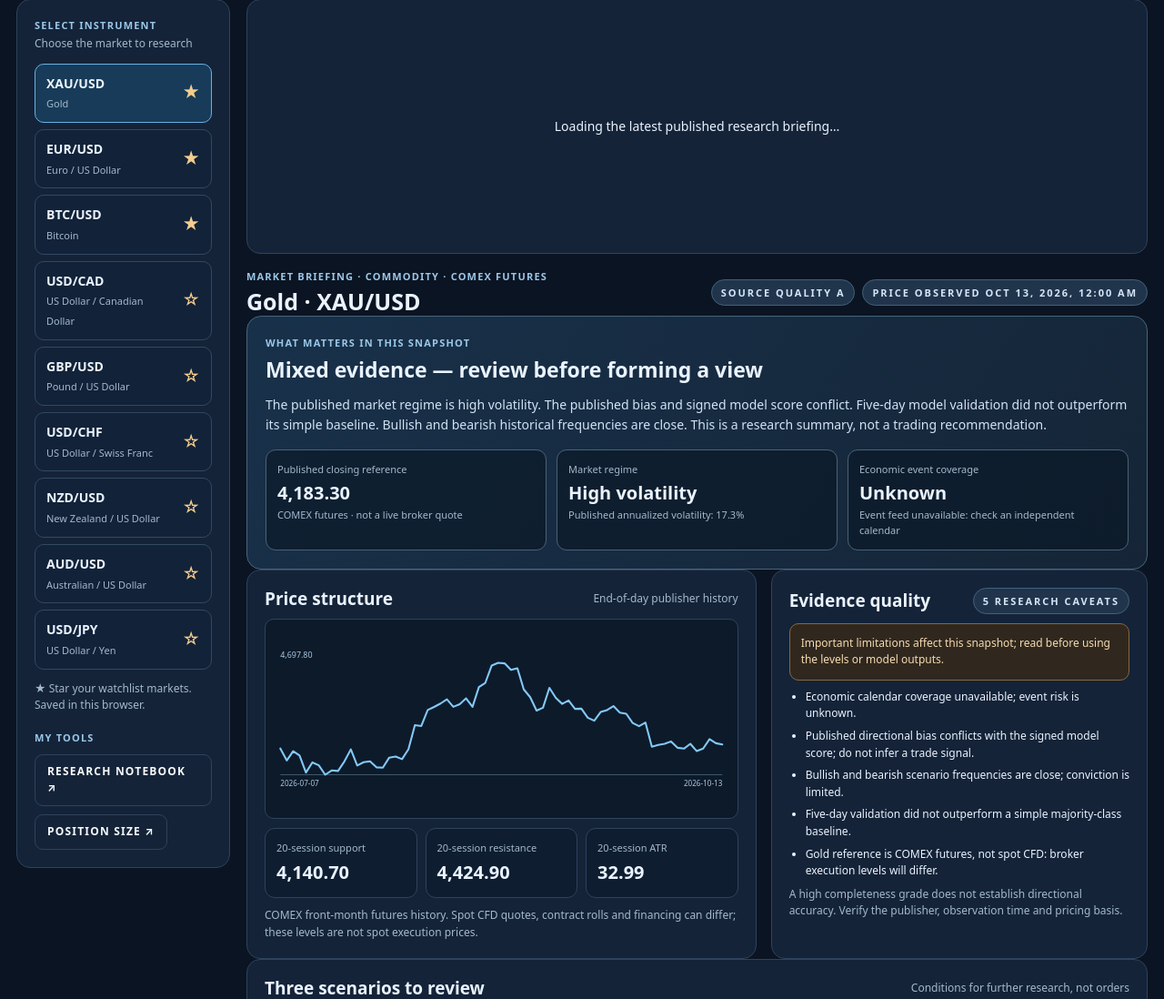
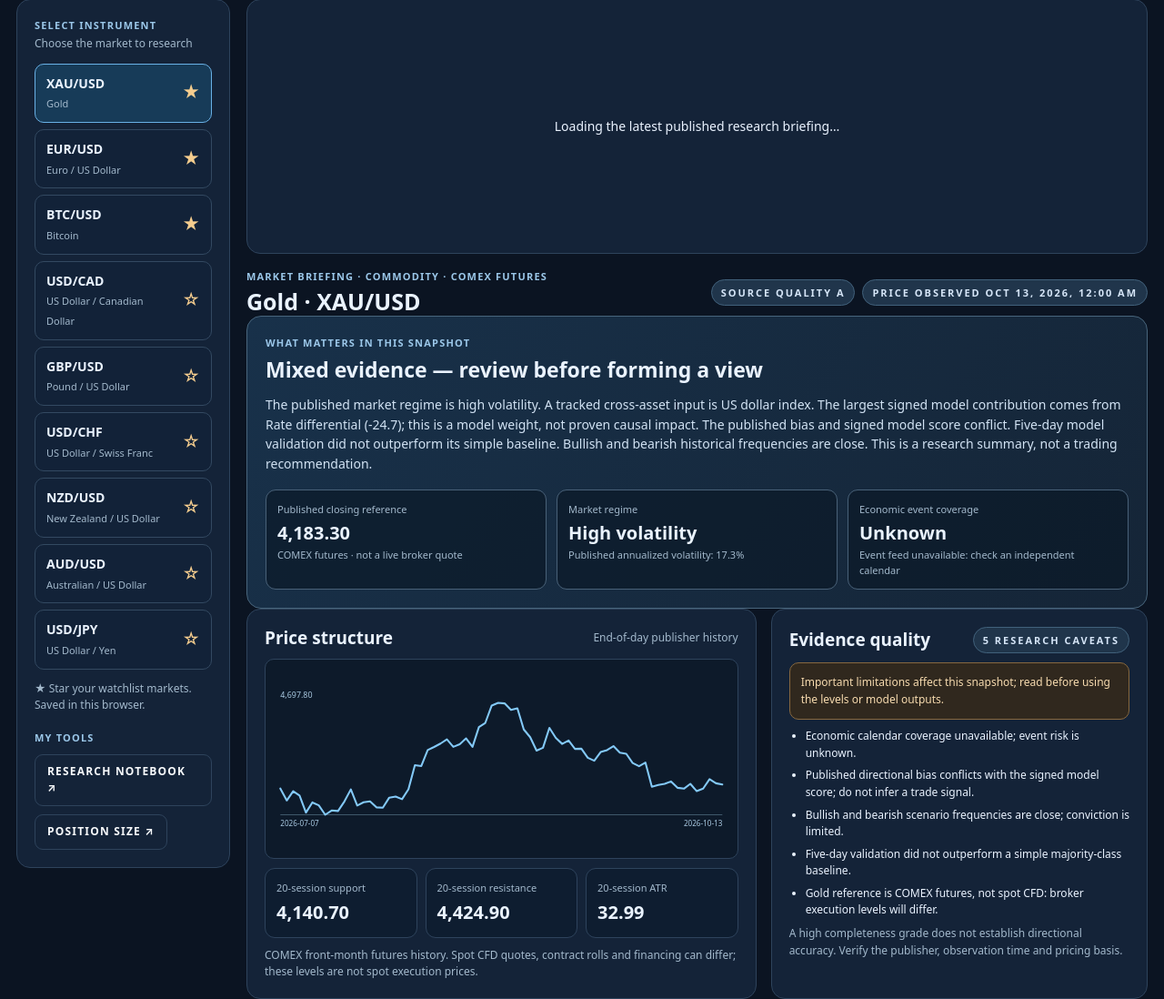
Before and after one commit to tilershub/usdjpy-research-lab, a Django app: page /market-intelligence/ in a window 1280 px wide. Shown: the part 274-1372 px from the top of the page at 91% size. Run offline with Django 5.2, Linux system fonts and the light colour scheme; data that the repository does not hold is empty.

Commit message:
feat: explain dominant sourced research drivers in executive assessment

```diff
--- a/terminal/templates/terminal/market_intelligence.html
+++ b/terminal/templates/terminal/market_intelligence.html
@@ -170,6 +170,9 @@ function assessment(m){
  if(m.snapshot_old)title="Source update overdue — check current market data";
  txt("mi-assessment-heading",title);
  var lead="The published market regime is "+String(m.regime||"unknown").toLowerCase()+". ";
+ if(m.cross_asset_driver)lead+="A tracked cross-asset input is "+String(m.cross_asset_driver)+". ";
+ var top=(m.drivers||[])[0];
+ if(top)lead+="The largest signed model contribution comes from "+String(top.name)+" ("+fmt(top.contribution,1)+"); this is a model weight, not proven causal impact. ";
  lead+=problems.length?problems.join(" ")+" ":"The publisher labels its directional bias "+String(m.published_bias||"unknown")+". ";
  lead+="This is a research summary, not a trading recommendation.";
  txt("mi-assessment-body",lead);
```
